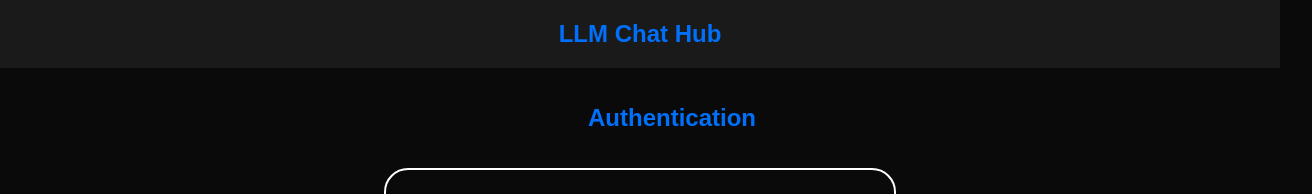
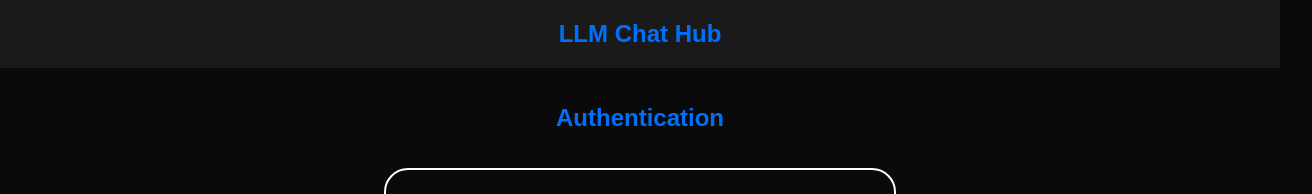
Before and after one commit to dhruv4023/ChatBotAppClient, a React (Create React App) app: page /auth/1 in a window 1280 px wide. Shown: the top 194 px of the page, 1312 px wide, since content can reach past the window. Built offline with nearby package versions, Linux system fonts and the light colour scheme.

Commit message:
login page

```diff
--- a/src/Pages/LoginPage/LoginPage.jsx
+++ b/src/Pages/LoginPage/LoginPage.jsx
@@ -34,7 +34,7 @@ const LoginPage = () => {
           LLM Chat Hub
         </Typography>
       </Box>
-      <FlexEvenly margin={"2rem"} width={'100%'}>
+      <FlexEvenly m={"2rem 0 2rem 0"} width={'100%'}>
         <MyTitle txt={'Authentication'} />
       </FlexEvenly>
       <Box
--- a/src/Pages/ProfilePage/ProfilePage.jsx
+++ b/src/Pages/ProfilePage/ProfilePage.jsx
@@ -18,7 +18,7 @@ const ProfilePage = () => {
   // Use the useEffect hook to fetch user data based on the UID parameter
   useEffect(() => {
     const fetchData = async () => {
-      if (UID === admin.username) {
+      if (UID === admin?.username) {
         setUser(admin)
       } else {
         try {
@@ -45,7 +45,7 @@ const ProfilePage = () => {
             leftComponent={
               <LeftComponents
                 user={user}
-                admin={UID === admin.username}
+                admin={UID === admin?.username}
                 setEditProf={setEditProf}
               />
             }
```
